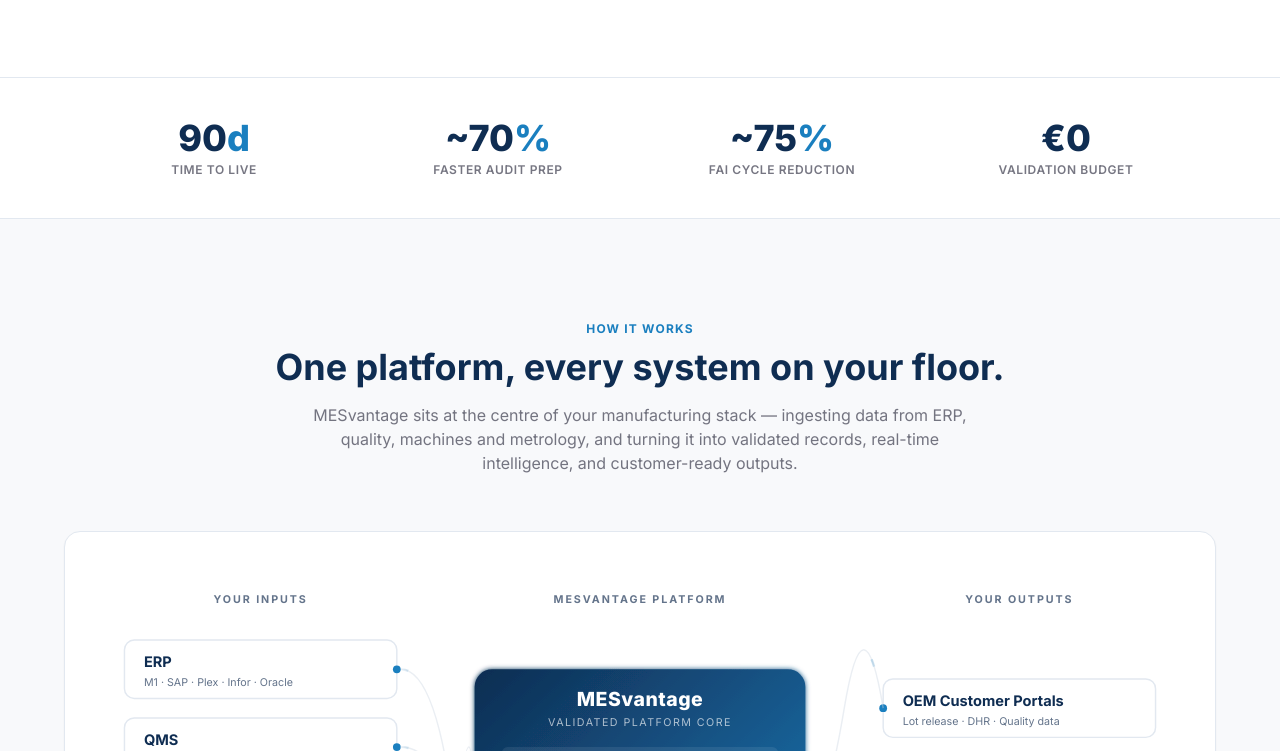
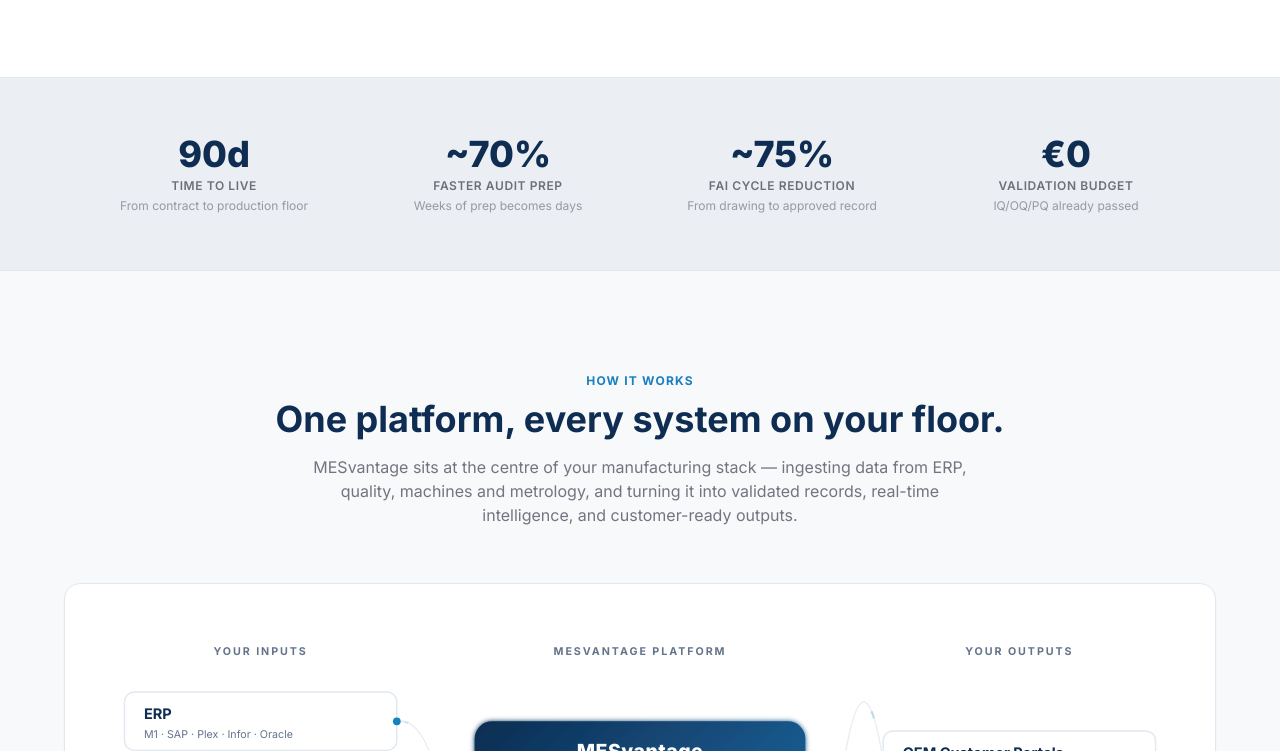
Before and after one commit to bogger24/mesvantage-site, an Astro site: page / in a window 1280 px wide. Shown: the part 1169-1920 px from the top of the page. Built offline with nearby package versions, Linux system fonts and the light colour scheme; Astro itself is replaced by a stand-in of ours.

Commit message:
feat(homepage): add context lines to outcomes stats band

```diff
--- a/src/pages/index.astro
+++ b/src/pages/index.astro
@@ -66,24 +66,20 @@ import LeadCaptureModal from '../components/LeadCaptureModal';
   </section>
 
   <!-- Quantified outcomes band -->
-  <section class="bg-white border-b border-border">
-    <div class="max-w-6xl mx-auto px-6 py-10 grid grid-cols-2 md:grid-cols-4 gap-8 text-center">
-      <div>
-        <div class="text-3xl md:text-4xl font-extrabold text-navy">90<span class="text-accent">d</span></div>
-        <div class="text-xs uppercase tracking-wider text-ink/60 mt-1 font-semibold">Time to Live</div>
-      </div>
-      <div>
-        <div class="text-3xl md:text-4xl font-extrabold text-navy">~70<span class="text-accent">%</span></div>
-        <div class="text-xs uppercase tracking-wider text-ink/60 mt-1 font-semibold">Faster Audit Prep</div>
-      </div>
-      <div>
-        <div class="text-3xl md:text-4xl font-extrabold text-navy">~75<span class="text-accent">%</span></div>
-        <div class="text-xs uppercase tracking-wider text-ink/60 mt-1 font-semibold">FAI Cycle Reduction</div>
-      </div>
-      <div>
-        <div class="text-3xl md:text-4xl font-extrabold text-navy">€0</div>
-        <div class="text-xs uppercase tracking-wider text-ink/60 mt-1 font-semibold">Validation Budget</div>
-      </div>
+  <section class="bg-navy/5 border-b border-border">
+    <div class="max-w-6xl mx-auto px-6 py-14 grid grid-cols-2 md:grid-cols-4 gap-8 text-center">
+      {[
+        { stat: '90d', label: 'Time to Live', context: 'From contract to production floor' },
+        { stat: '~70%', label: 'Faster Audit Prep', context: 'Weeks of prep becomes days' },
+        { stat: '~75%', label: 'FAI Cycle Reduction', context: 'From drawing to approved record' },
+        { stat: '€0', label: 'Validation Budget', context: 'IQ/OQ/PQ already passed' },
+      ].map(item => (
+        <div>
+          <div class="text-3xl md:text-4xl font-extrabold text-navy">{item.stat}</div>
+          <div class="text-xs uppercase tracking-wider text-ink/60 mt-1 font-semibold">{item.label}</div>
+          <div class="text-xs text-ink/40 mt-1">{item.context}</div>
+        </div>
+      ))}
     </div>
   </section>
 
```
